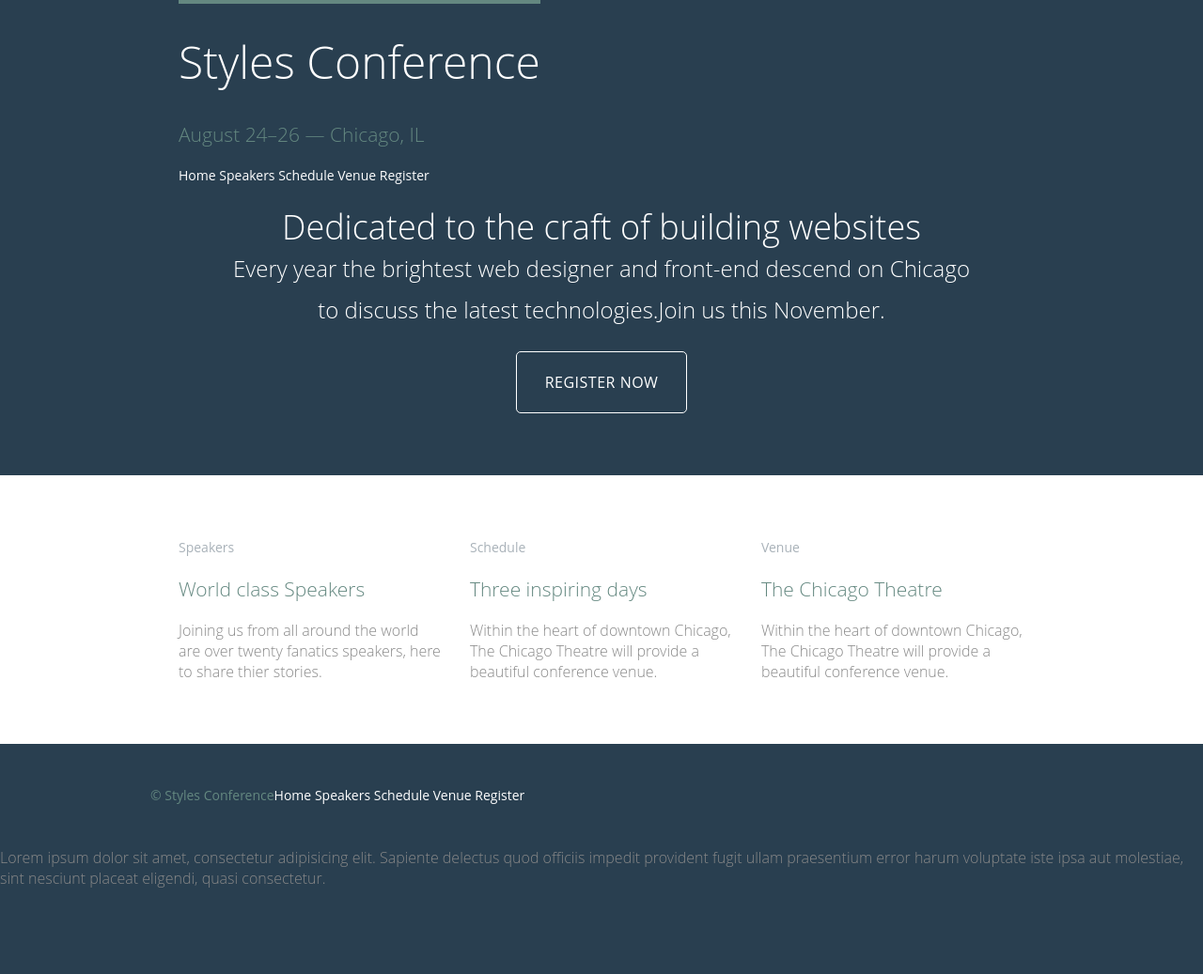
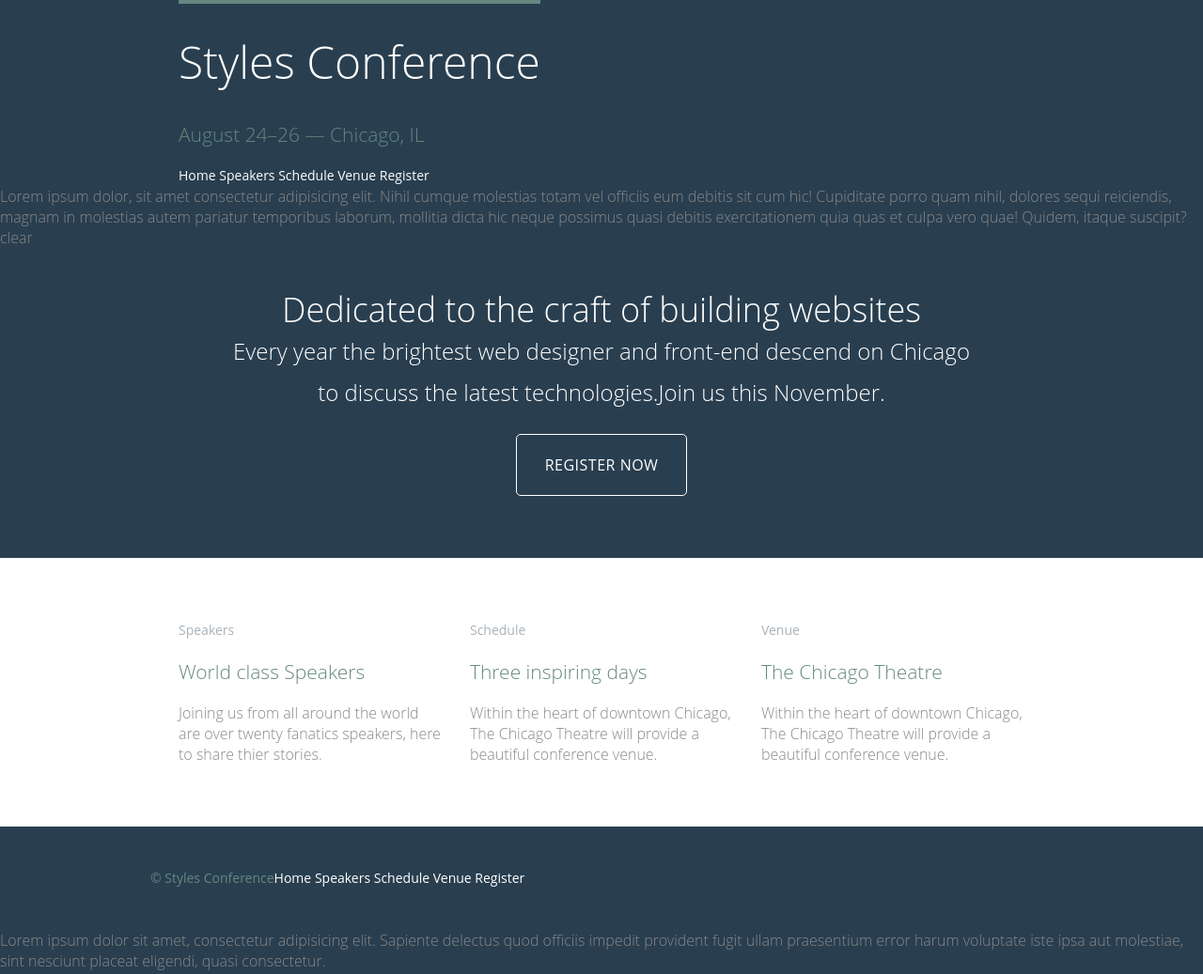
Before and after one commit to NgangmanTeddy/Git_tuto, a plain HTML site: page index.html in a window 1280 px wide. Shown: the whole page at 94% size. Before the commit the page ends 968 px from the top, so only its background shows below. Drawn offline with Linux system fonts and the light colour scheme.

Commit message:
lorem 50

```diff
--- a/index.html
+++ b/index.html
@@ -22,7 +22,7 @@
             <a href="register.html">Register</a>
         </nav>
     </header>
-
+    <p>Lorem ipsum dolor, sit amet consectetur adipisicing elit. Nihil cumque molestias totam vel officiis eum debitis sit cum hic! Cupiditate porro quam nihil, dolores sequi reiciendis, magnam in molestias autem pariatur temporibus laborum, mollitia dicta hic neque possimus quasi debitis exercitationem quia quas et culpa vero quae! Quidem, itaque suscipit?clear</p>
     <section class="hero container">
         <h2>Dedicated to the craft of building websites</h2>
         <p>Every year the brightest web designer and front-end descend on Chicago to discuss the latest
```
